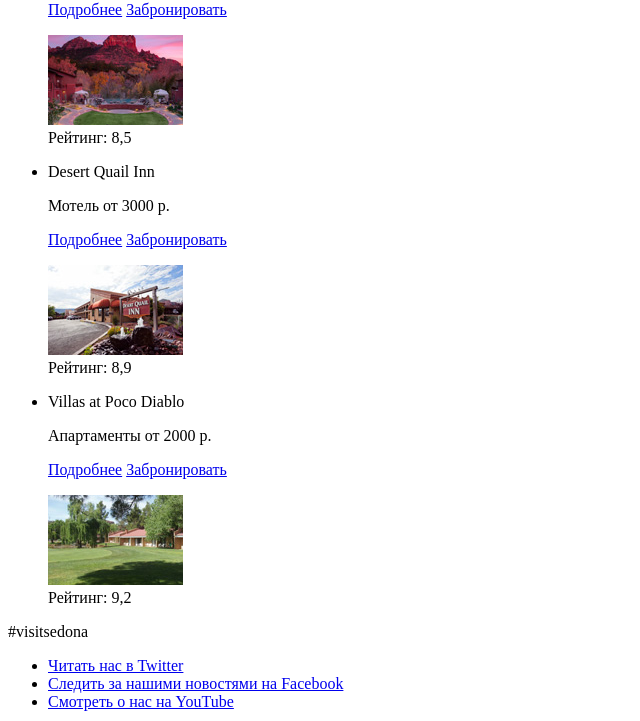
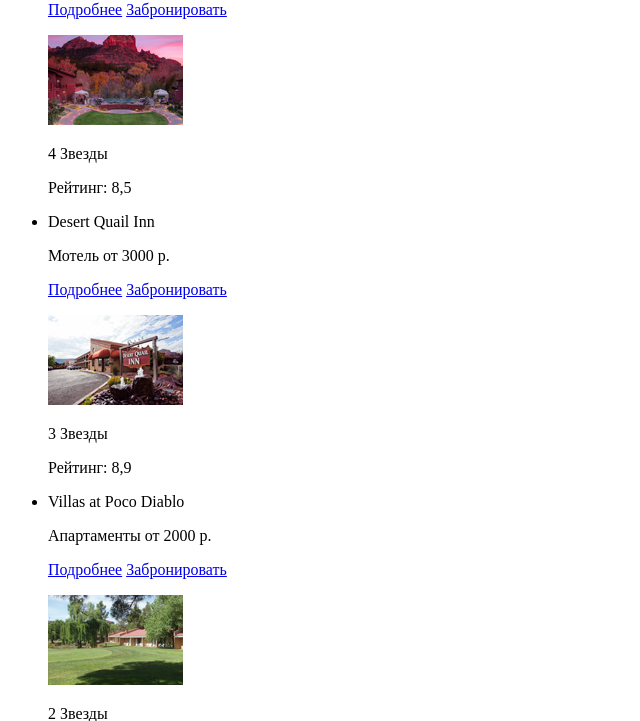
Before and after one commit to PolinaRylova/33745-sedona-24, a plain HTML site: page hotels.html in a window 1280 px wide. Shown: the part 869-1590 px from the top of the page, without its empty margins (0-640 px from the left). Drawn offline with Linux system fonts and the light colour scheme.

Commit message:
Рефакторинг блоков с рейтингом звезд

```diff
--- a/hotels.html
+++ b/hotels.html
@@ -111,8 +111,8 @@
             </div>
             <img src="img/amara.jpg" width="135" height="90" alt="Гостиница Amara resort & SPA">
             <div class="founded-hotels__rating">
-              <span class="rating__stars"></span>
-              <span class="rating__text">Рейтинг: 8,5</span>
+              <p class="rating__stars stars-4">4 Звезды</p>
+              <p class="rating__text">Рейтинг: 8,5</p>
             </div>
           </li>
           <li class="founded-hotels__item">
@@ -129,8 +129,8 @@
             </div>
             <img src="img/desert.jpg" width="135" height="90" alt="Мотель Desert Quail Inn">
             <div class="founded-hotels__rating">
-              <span class="rating__stars"></span>
-              <span class="rating__text">Рейтинг: 8,9</span>
+              <p class="rating__stars stars-3">3 Звезды</p>
+              <p class="rating__text">Рейтинг: 8,9</p>
             </div>
           </li>
           <li class="founded-hotels__item">
@@ -147,8 +147,8 @@
             </div>
             <img src="img/diablo.jpg" width="135" height="90" alt="Апартаменты Villas at Poco Diablo">
             <div class="founded-hotels__rating">
-              <span class="rating__stars"></span>
-              <span class="rating__text">Рейтинг: 9,2</span>
+              <p class="rating__stars stars-2">2 Звезды</p>
+              <p class="rating__text">Рейтинг: 9,2</p>
             </div>
           </li>
         </ul>
```
